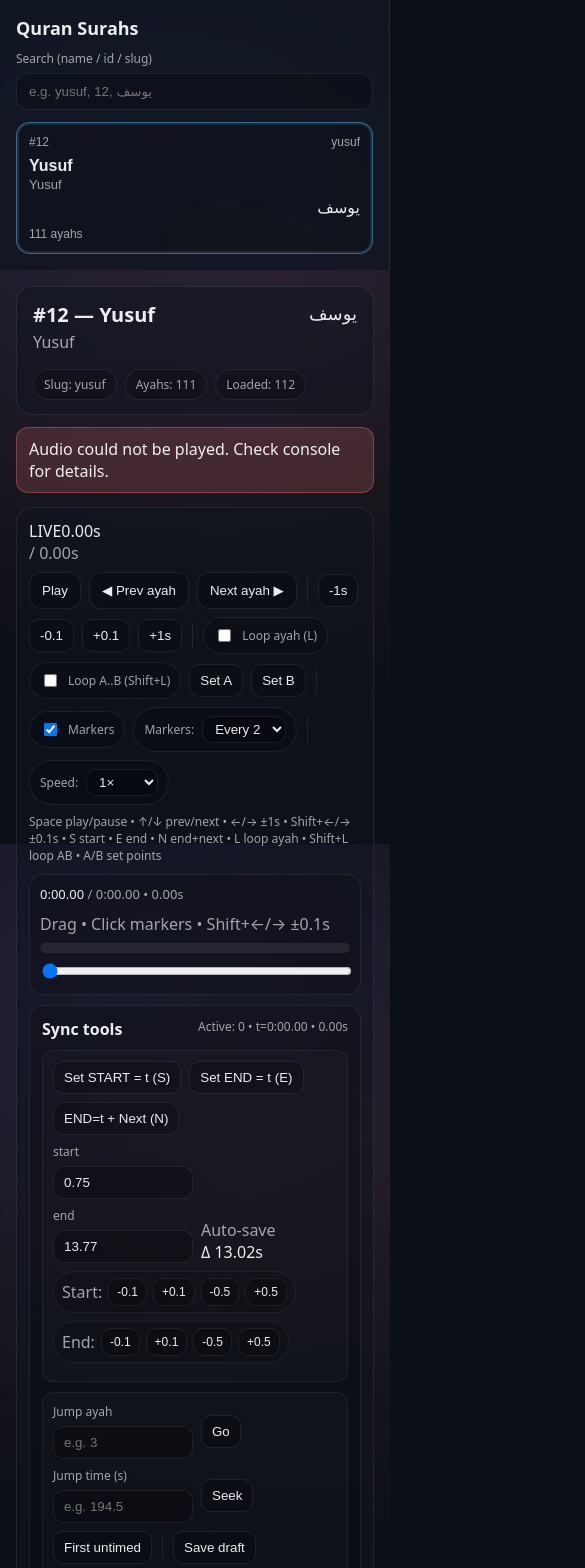
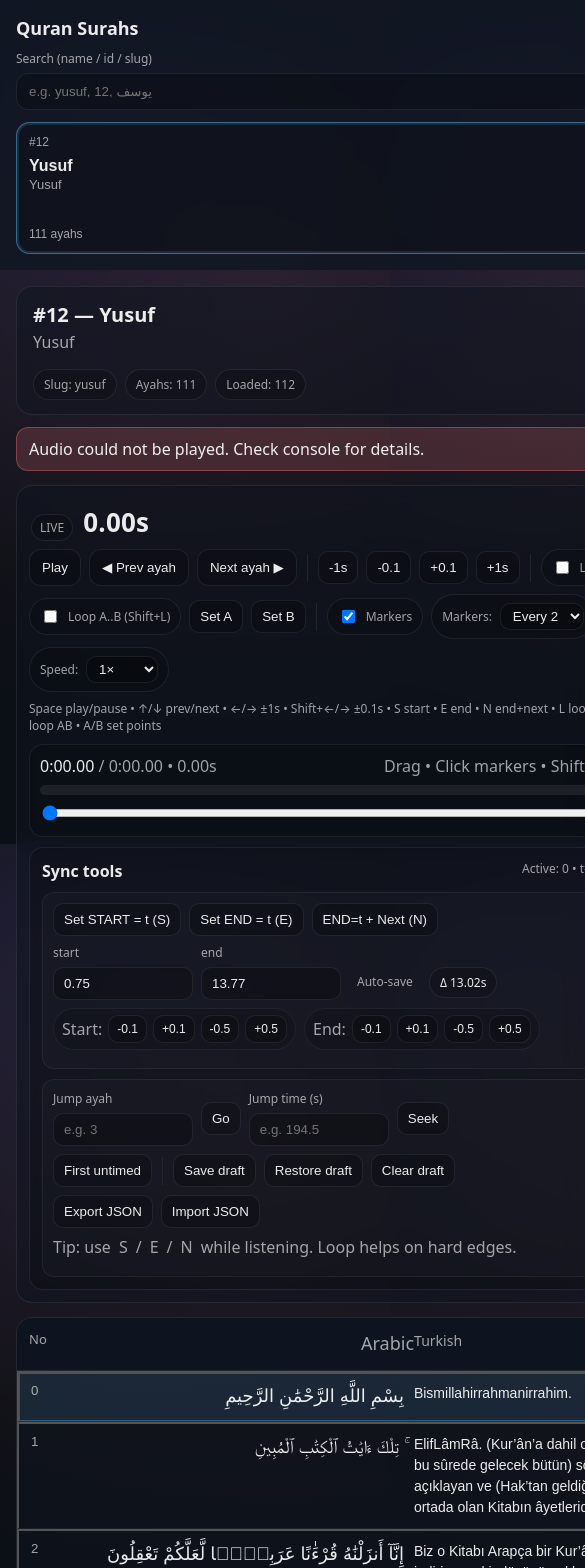
Before and after one commit to sunrise8030/Qatd, a React (Vite) app: page / in a window 390 px wide. Shown: the top 1568 px of the page, 585 px wide, since content can reach past the window. Built offline with nearby package versions, Linux system fonts and the light colour scheme.

Commit message:
Update styles.css

```diff
--- a/src/styles.css
+++ b/src/styles.css
@@ -38,7 +38,6 @@ html, body {
 }
 
 .sidebarHeader { margin-bottom: 12px; }
-
 .appTitle { margin: 0 0 10px; font-size: 18px; }
 
 .fieldLabel { display: block; color: var(--muted); font-size: 12px; margin: 8px 0 6px; }
@@ -127,9 +126,48 @@ html, body {
   background: rgba(15, 21, 32, 0.55);
   border-radius: 16px;
   padding: 12px;
+  position: relative;
+}
+
+.playerSticky {
+  position: sticky;
+  top: 10px;
+  z-index: 20;
+  backdrop-filter: blur(10px);
 }
 
 .playerControls { display: grid; gap: 8px; }
+
+.liveTimeBar{
+  display:flex;
+  align-items:baseline;
+  justify-content:space-between;
+  gap:12px;
+  padding: 6px 2px 0;
+}
+.liveTime{
+  display:flex;
+  align-items:baseline;
+  gap:10px;
+}
+.liveLabel{
+  font-size:12px;
+  color: var(--muted);
+  border: 1px solid var(--border);
+  background: rgba(0,0,0,0.18);
+  padding: 4px 8px;
+  border-radius: 999px;
+}
+.liveSec{
+  font-variant-numeric: tabular-nums;
+  font-size: 26px;
+  font-weight: 800;
+  letter-spacing: 0.2px;
+}
+.liveDur{
+  font-variant-numeric: tabular-nums;
+  font-size: 12px;
+}
 
 .btnRow { display: flex; align-items: center; gap: 8px; flex-wrap: wrap; }
 
@@ -225,7 +263,6 @@ html, body {
 }
 
 .timelineMarker.active { background: rgba(99,179,237,0.55); border-color: rgba(99,179,237,0.9); }
-
 .timelineSlider { width: 100%; margin-top: 10px; }
 
 /* Sync panel */
@@ -249,7 +286,6 @@ html, body {
 .syncMeta { font-size: 12px; }
 
 .syncGrid { display: grid; grid-template-columns: 1.2fr 1fr; gap: 10px; }
-
 @media (max-width: 980px) { .syncGrid { grid-template-columns: 1fr; } }
 
 .syncBlock {
@@ -281,6 +317,24 @@ html, body {
   outline: none;
 }
 
+.syncMetaInline{
+  display:flex;
+  align-items:end;
+  gap:10px;
+  padding: 0 2px 2px;
+}
+
+.autoSaved { align-self: end; font-size: 12px; padding: 8px 6px; }
+
+.deltaPill{
+  font-variant-numeric: tabular-nums;
+  font-size:12px;
+  border: 1px solid var(--border);
+  background: rgba(0,0,0,0.18);
+  padding: 6px 10px;
+  border-radius: 999px;
+}
+
 .syncNudgeGroup {
   display: inline-flex;
   align-items: center;
@@ -293,14 +347,32 @@ html, body {
 
 .hiddenFile { display: none; }
 
-/* Table */
+/* Toast */
+.toast{
+  position: absolute;
+  right: 12px;
+  bottom: 12px;
+  border: 1px solid rgba(255,255,255,0.14);
+  background: rgba(0,0,0,0.55);
+  backdrop-filter: blur(10px);
+  padding: 10px 12px;
+  border-radius: 14px;
+  font-size: 13px;
+  color: var(--text);
+  max-width: min(520px, 90vw);
+  box-shadow: 0 10px 30px rgba(0,0,0,0.35);
+}
+
+/* Table (mobile fix + horizontal scroll) */
 .tableWrap {
   margin-top: 14px;
   border: 1px solid var(--border);
   background: rgba(15, 21, 32, 0.55);
   border-radius: 16px;
-  overflow: hidden;
+  overflow: auto;
 }
+
+.tableHeader, .row { min-width: 980px; }
 
 .tableHeader {
   display: grid;
@@ -309,6 +381,11 @@ html, body {
   border-bottom: 1px solid var(--border);
   color: var(--muted);
   font-size: 13px;
+  position: sticky;
+  top: 0;
+  background: rgba(15, 21, 32, 0.85);
+  backdrop-filter: blur(10px);
+  z-index: 2;
 }
 
 .row {
@@ -324,432 +401,21 @@ html, body {
 
 .row:hover { background: rgba(255,255,255,0.03); }
 
-.row.active { background: rgba(99,179,237,0.12); box-shadow: 0 0 0 1px rgba(99,179,237,0.35) inset; }
+.row.active {
+  background: rgba(99,179,237,0.12);
+  box-shadow: 0 0 0 1px rgba(99,179,237,0.35) inset;
+}
 
 .cell { padding-right: 10px; }
-
 .colNo { color: var(--muted); font-variant-numeric: tabular-nums; }
-
 .colAr { font-size: 18px; line-height: 1.55; text-align: right; padding-left: 12px; }
-
 .colDe, .colTr { font-size: 14px; line-height: 1.5; }
 
-@media (max-width: 980px) {
-  .tableHeader, .row { grid-template-columns: 60px 1fr; }
-  .colDe, .colTr { display: none; }
-}/* src/styles.css */
-:root {
-  --bg: #0b0f16;
-  --panel: #0f1520;
-  --panel2: #0c111a;
-  --border: rgba(255, 255, 255, 0.08);
-  --text: rgba(255, 255, 255, 0.92);
-  --muted: rgba(255, 255, 255, 0.62);
-  --accent: rgba(99, 179, 237, 1);
-  --accent2: rgba(99, 179, 237, 0.25);
-  --danger: rgba(255, 120, 120, 0.18);
+/* Mobile: show Arabic + Turkish, hide German */
+@media (max-width: 700px) {
+  .tableHeader, .row {
+    min-width: 680px;
+    grid-template-columns: 60px 1.2fr 1fr;
+  }
+  .colDe { display: none; }
 }
-
-* {
-  box-sizing: border-box;
-}
-
-html,
-body {
-  height: 100%;
-  margin: 0;
-  background: radial-gradient(1200px 800px at 30% 15%, rgba(120, 120, 255, 0.12), transparent 55%),
-    radial-gradient(1200px 800px at 70% 35%, rgba(255, 120, 120, 0.10), transparent 55%),
-    var(--bg);
-  color: var(--text);
-  font-family: ui-sans-serif, system-ui, -apple-system, Segoe UI, Roboto, Arial, "Noto Sans",
-    "Apple Color Emoji", "Segoe UI Emoji";
-}
-
-.appShell {
-  display: grid;
-  grid-template-columns: 360px 1fr;
-  min-height: 100vh;
-}
-
-@media (max-width: 980px) {
-  .appShell {
-    grid-template-columns: 1fr;
-  }
-  .sidebar {
-    position: sticky;
-    top: 0;
-    z-index: 5;
-  }
-}
-
-.sidebar {
-  border-right: 1px solid var(--border);
-  background: rgba(15, 21, 32, 0.72);
-  backdrop-filter: blur(10px);
-  padding: 16px;
-}
-
-.sidebarHeader {
-  margin-bottom: 12px;
-}
-
-.appTitle {
-  margin: 0 0 10px;
-  font-size: 18px;
-}
-
-.fieldLabel {
-  display: block;
-  color: var(--muted);
-  font-size: 12px;
-  margin: 8px 0 6px;
-}
-
-.searchInput {
-  width: 100%;
-  padding: 10px 12px;
-  border-radius: 12px;
-  border: 1px solid var(--border);
-  background: rgba(0, 0, 0, 0.25);
-  color: var(--text);
-  outline: none;
-}
-
-.surahList {
-  display: grid;
-  gap: 10px;
-  margin-top: 12px;
-}
-
-.surahCard {
-  text-align: left;
-  border: 1px solid var(--border);
-  background: rgba(0, 0, 0, 0.18);
-  border-radius: 14px;
-  padding: 12px;
-  cursor: pointer;
-  color: inherit;
-}
-
-.surahCard:hover {
-  border-color: rgba(255, 255, 255, 0.16);
-}
-
-.surahCard.active {
-  border-color: rgba(99, 179, 237, 0.55);
-  box-shadow: 0 0 0 2px rgba(99, 179, 237, 0.15) inset;
-}
-
-.surahCardTop {
-  display: flex;
-  justify-content: space-between;
-  align-items: center;
-  color: var(--muted);
-  font-size: 12px;
-}
-
-.surahNames {
-  margin-top: 8px;
-}
-
-.surahNameStrong {
-  font-weight: 650;
-  font-size: 16px;
-}
-
-.surahNameMuted {
-  color: var(--muted);
-  font-size: 13px;
-  margin-top: 2px;
-}
-
-.surahNameAr {
-  color: var(--text);
-  font-size: 16px;
-  margin-top: 6px;
-  text-align: right;
-}
-
-.surahMeta {
-  margin-top: 10px;
-  color: var(--muted);
-  font-size: 12px;
-}
-
-.content {
-  padding: 16px;
-}
-
-.surahHeader {
-  border: 1px solid var(--border);
-  background: rgba(15, 21, 32, 0.55);
-  border-radius: 16px;
-  padding: 14px 16px;
-  display: grid;
-  grid-template-columns: 1fr auto;
-  gap: 10px;
-}
-
-.surahTitle {
-  margin: 0;
-  font-size: 20px;
-}
-
-.surahSub {
-  color: var(--muted);
-  margin-top: 3px;
-}
-
-.surahHeaderRight {
-  font-size: 18px;
-  align-self: start;
-}
-
-.surahBadges {
-  grid-column: 1 / -1;
-  display: flex;
-  gap: 8px;
-  flex-wrap: wrap;
-  margin-top: 6px;
-}
-
-.badge {
-  font-size: 12px;
-  color: var(--muted);
-  border: 1px solid var(--border);
-  background: rgba(0, 0, 0, 0.18);
-  padding: 6px 10px;
-  border-radius: 999px;
-}
-
-.errorBox {
-  margin-top: 12px;
-  border: 1px solid rgba(255, 120, 120, 0.35);
-  background: var(--danger);
-  border-radius: 12px;
-  padding: 10px 12px;
-}
-
-.playerCard {
-  margin-top: 14px;
-  border: 1px solid var(--border);
-  background: rgba(15, 21, 32, 0.55);
-  border-radius: 16px;
-  padding: 12px;
-}
-
-.playerControls {
-  display: grid;
-  gap: 8px;
-}
-
-.btnRow {
-  display: flex;
-  align-items: center;
-  gap: 8px;
-  flex-wrap: wrap;
-}
-
-.btn,
-.btnSmall {
-  border: 1px solid var(--border);
-  background: rgba(0, 0, 0, 0.22);
-  color: var(--text);
-  border-radius: 12px;
-  padding: 10px 12px;
-  cursor: pointer;
-}
-
-.btnSmall {
-  padding: 8px 10px;
-  border-radius: 10px;
-}
-
-.btn:hover,
-.btnSmall:hover {
-  border-color: rgba(255, 255, 255, 0.16);
-}
-
-.divider {
-  width: 1px;
-  height: 28px;
-  background: var(--border);
-  margin: 0 2px;
-}
-
-.chip {
-  display: inline-flex;
-  align-items: center;
-  gap: 8px;
-  border: 1px solid var(--border);
-  background: rgba(0, 0, 0, 0.18);
-  padding: 8px 10px;
-  border-radius: 999px;
-  color: var(--muted);
-  font-size: 12px;
-}
-
-.rate {
-  display: inline-flex;
-  align-items: center;
-  gap: 8px;
-  color: var(--muted);
-  font-size: 12px;
-  border: 1px solid var(--border);
-  background: rgba(0, 0, 0, 0.18);
-  padding: 8px 10px;
-  border-radius: 999px;
-}
-
-.rate select {
-  background: rgba(0, 0, 0, 0.25);
-  color: var(--text);
-  border: 1px solid var(--border);
-  border-radius: 10px;
-  padding: 4px 8px;
-}
-
-.kbdHelp {
-  font-size: 12px;
-}
-
-.timeline {
-  margin-top: 10px;
-  border: 1px solid var(--border);
-  background: rgba(0, 0, 0, 0.18);
-  border-radius: 14px;
-  padding: 10px;
-}
-
-.timelineTop {
-  display: flex;
-  justify-content: space-between;
-  gap: 10px;
-  flex-wrap: wrap;
-  margin-bottom: 8px;
-}
-
-.timeReadout {
-  font-size: 13px;
-}
-
-.mono {
-  font-variant-numeric: tabular-nums;
-}
-
-.muted {
-  color: var(--muted);
-}
-
-.timelineTrack {
-  position: relative;
-  height: 10px;
-  border-radius: 999px;
-  background: rgba(255, 255, 255, 0.08);
-  overflow: hidden;
-  cursor: pointer;
-}
-
-.timelineProgress {
-  height: 100%;
-  background: rgba(99, 179, 237, 0.65);
-  width: 0%;
-}
-
-.timelineMarker {
-  position: absolute;
-  top: -4px;
-  width: 8px;
-  height: 18px;
-  border-radius: 999px;
-  border: 1px solid rgba(255, 255, 255, 0.22);
-  background: rgba(255, 255, 255, 0.08);
-  transform: translateX(-50%);
-  cursor: pointer;
-}
-
-.timelineMarker.active {
-  background: rgba(99, 179, 237, 0.55);
-  border-color: rgba(99, 179, 237, 0.9);
-}
-
-.timelineSlider {
-  width: 100%;
-  margin-top: 10px;
-}
-
-.tableWrap {
-  margin-top: 14px;
-  border: 1px solid var(--border);
-  background: rgba(15, 21, 32, 0.55);
-  border-radius: 16px;
-  overflow: hidden;
-}
-
-.tableHeader {
-  display: grid;
-  grid-template-columns: 70px 1.1fr 1fr 1fr;
-  gap: 0;
-  padding: 12px 12px;
-  border-bottom: 1px solid var(--border);
-  color: var(--muted);
-  font-size: 13px;
-}
-
-.tableBody {
-  display: grid;
-}
-
-.row {
-  display: grid;
-  grid-template-columns: 70px 1.1fr 1fr 1fr;
-  border-bottom: 1px solid rgba(255, 255, 255, 0.06);
-  padding: 10px 12px;
-  text-align: left;
-  background: transparent;
-  color: inherit;
-  cursor: pointer;
-}
-
-.row:hover {
-  background: rgba(255, 255, 255, 0.03);
-}
-
-.row.active {
-  background: rgba(99, 179, 237, 0.12);
-  box-shadow: 0 0 0 1px rgba(99, 179, 237, 0.35) inset;
-}
-
-.cell {
-  padding-right: 10px;
-}
-
-.colNo {
-  color: var(--muted);
-  font-variant-numeric: tabular-nums;
-}
-
-.colAr {
-  font-size: 18px;
-  line-height: 1.55;
-  text-align: right;
-  padding-left: 12px;
-}
-
-.colDe,
-.colTr {
-  font-size: 14px;
-  line-height: 1.5;
-}
-
-@media (max-width: 980px) {
-  .tableHeader,
-  .row {
-    grid-template-columns: 60px 1fr;
-  }
-  .colDe,
-  .colTr {
-    display: none;
-  }
-}
```
